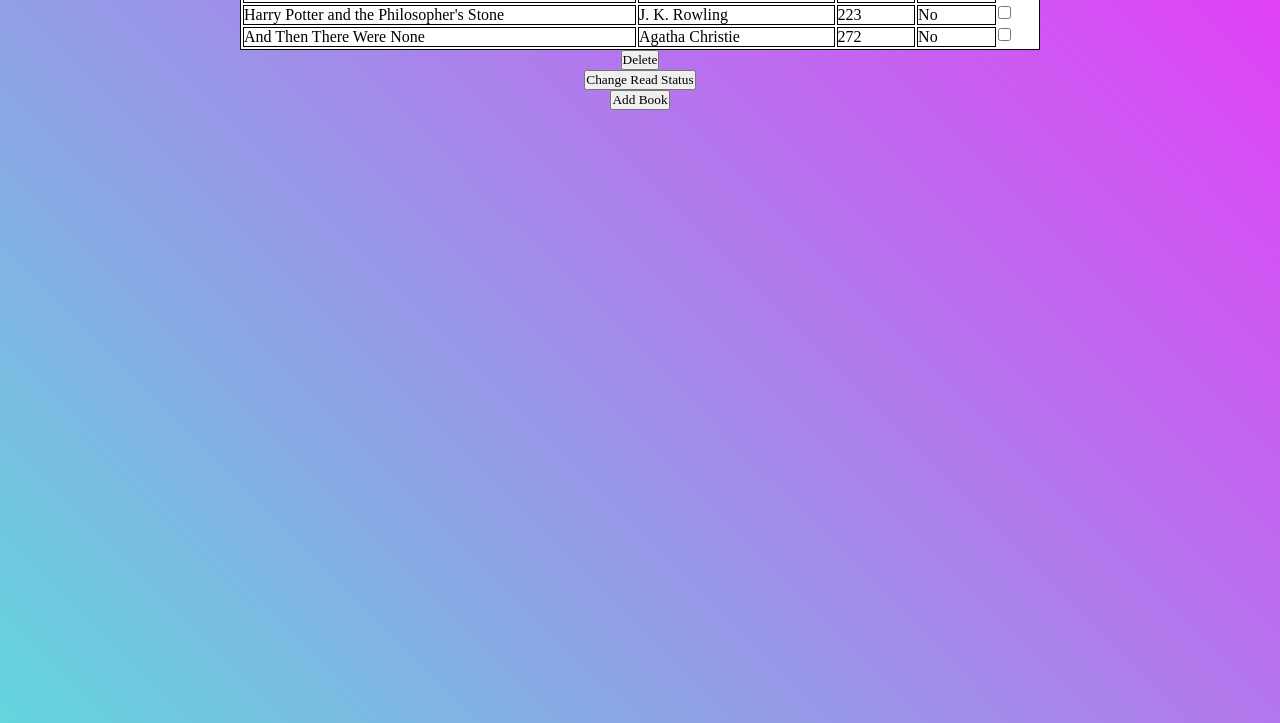
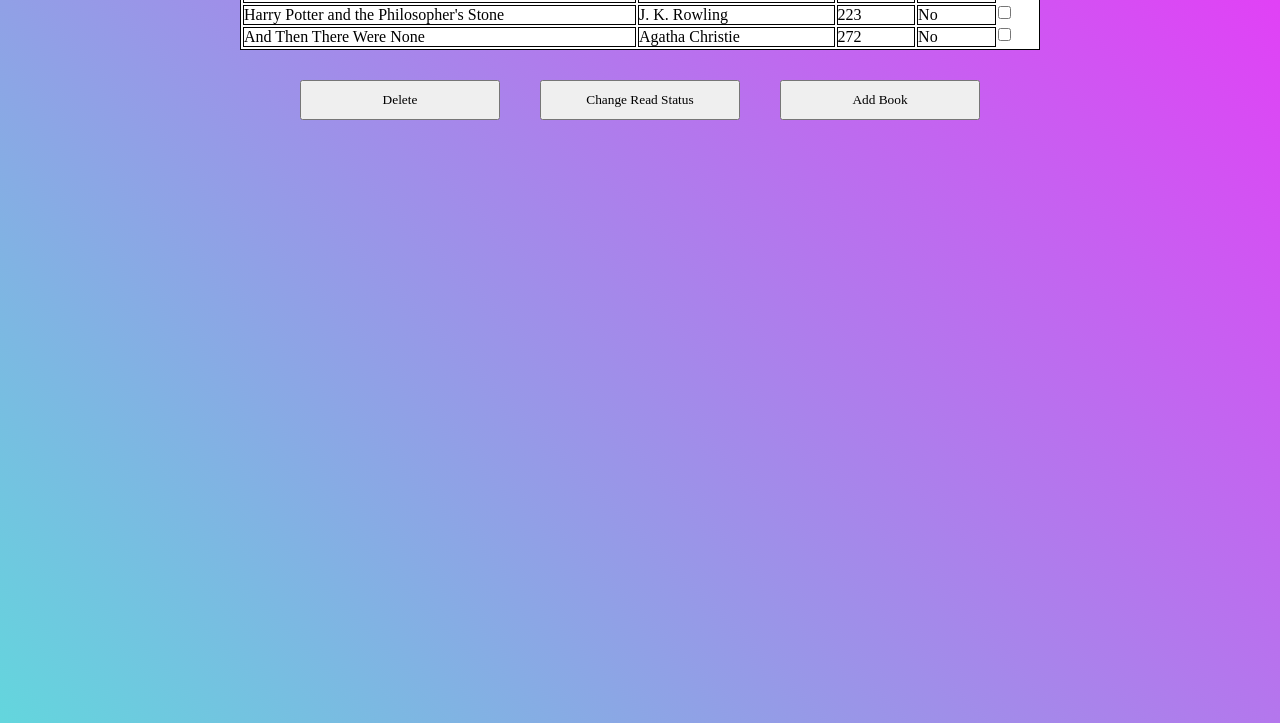
Before and after one commit to RyanNolan1/library, a plain HTML site: page index.html in a window 1280 px wide. Shown: the part 77-800 px from the top of the page. Drawn offline with Linux system fonts and the light colour scheme.

Commit message:
this will add styling the buttons underneath library table

```diff
--- a/index.html
+++ b/index.html
@@ -11,9 +11,11 @@
     <div id="container">
       <h1>Library</h1>
       <div id="target"></div>
-      <button onclick="deleteBook()">Delete</button>
-      <button onclick="changeReadStatus()">Change Read Status</button>
-      <button id="add-book-button" onclick="showForm()">Add Book</button>
+      <section id="button-container">
+      <button class="library-buttons" onclick="deleteBook()">Delete</button>
+      <button class="library-buttons" onclick="changeReadStatus()">Change Read Status</button>
+      <button class="library-buttons" id="add-book-button" onclick="showForm()">Add Book</button>
+     </section>
       <section id="form-container">
           <svg id="close-form-button" onclick="hideForm()" version="1.1" id="Layer_1" xmlns="http://www.w3.org/2000/svg" xmlns:xlink="http://www.w3.org/1999/xlink" x="0px" y="0px" width="30px" height="30px" viewBox="0 0 121.31 122.876" enable-background="new 0 0 121.31 122.876" xml:space="preserve"><g><path fill-rule="evenodd" clip-rule="evenodd" d="M90.914,5.296c6.927-7.034,18.188-7.065,25.154-0.068 c6.961,6.995,6.991,18.369,0.068,25.397L85.743,61.452l30.425,30.855c6.866,6.978,6.773,18.28-0.208,25.247 c-6.983,6.964-18.21,6.946-25.074-0.031L60.669,86.881L30.395,117.58c-6.927,7.034-18.188,7.065-25.154,0.068 c-6.961-6.995-6.992-18.369-0.068-25.397l30.393-30.827L5.142,30.568c-6.867-6.978-6.773-18.28,0.208-25.247 c6.983-6.963,18.21-6.946,25.074,0.031l30.217,30.643L90.914,5.296L90.914,5.296z"/></g></svg>
         <form id="book-form">
--- a/styles.css
+++ b/styles.css
@@ -40,6 +40,27 @@ body {
   display: flex;
   flex-direction: column;
   align-items: center;
+}
+
+#target {
+    background-color: rgb(255, 255, 255);
+  }
+
+#button-container {
+    display:flex;
+    flex-direction:row;
+    gap:40px;
+    height:100px;
+    align-items: center;
+}
+
+.library-buttons {
+    height:40px;
+    width:200px;
+}
+
+.library-buttons:hover {
+ cursor:pointer;
 }
 
 #form-container {
@@ -154,7 +175,3 @@ table td {
   background-color: rgb(189, 189, 189);
   cursor: pointer;
 }
-
-#target {
-  background-color: rgb(255, 255, 255);
-}
```
